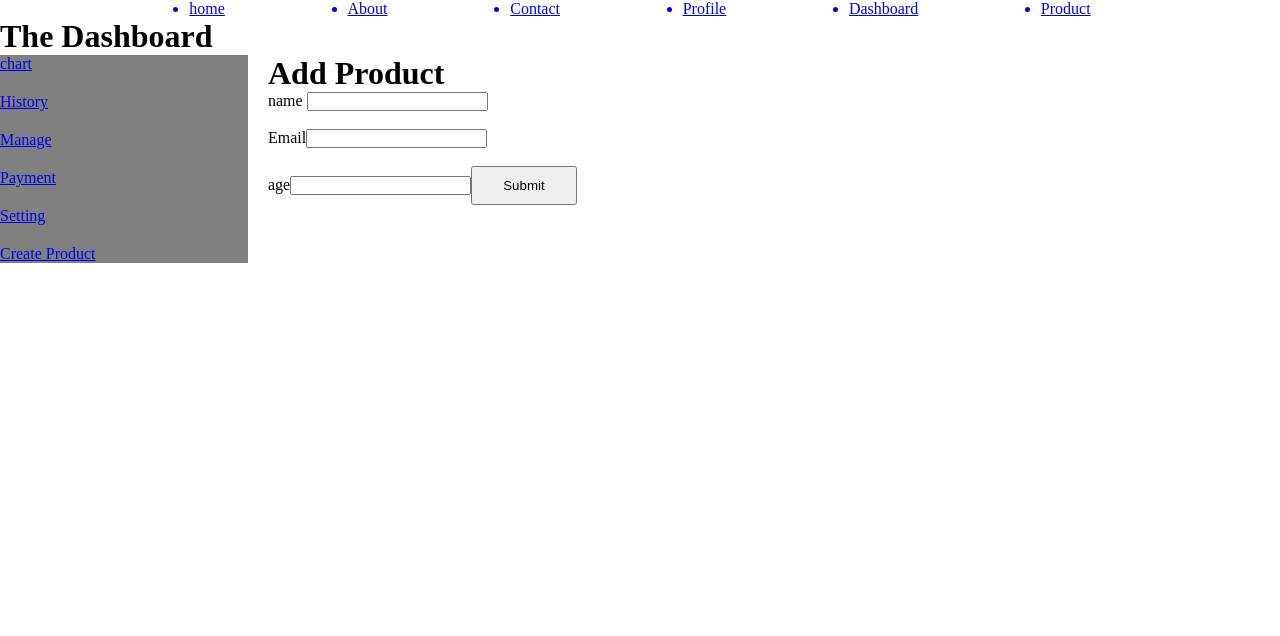
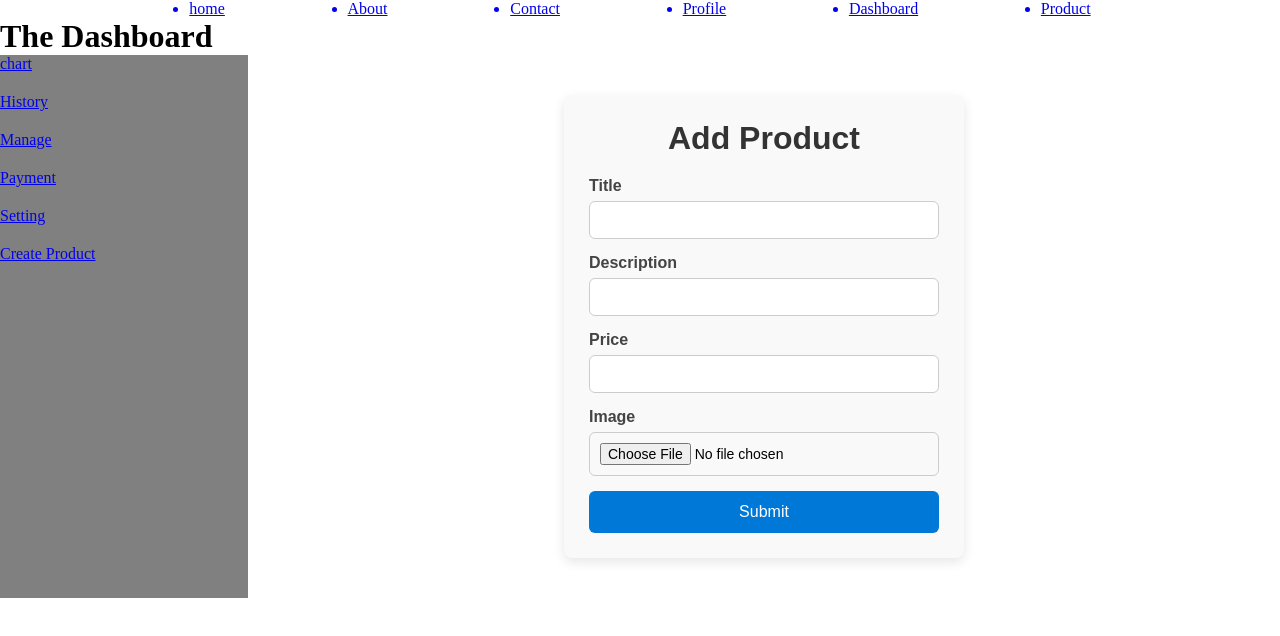
Before and after one commit to Favourof/april-react, a React (Vite) app: page /dashboard/addproduct in a window 1280 px wide. Shown: the top 636 px of the page. Built offline with nearby package versions, Linux system fonts and the light colour scheme.

Commit message:
formdata with reacthookform and zod

```diff
--- a/package.json
+++ b/package.json
@@ -10,10 +10,12 @@
     "preview": "vite preview"
   },
   "dependencies": {
+    "@hookform/resolvers": "^5.4.0",
     "react": "^19.2.5",
     "react-dom": "^19.2.5",
     "react-hook-form": "^7.78.0",
-    "react-router-dom": "^7.15.1"
+    "react-router-dom": "^7.15.1",
+    "zod": "^4.4.3"
   },
   "devDependencies": {
     "@eslint/js": "^10.0.1",
--- a/src/DashboardPages/AddProduct.jsx
+++ b/src/DashboardPages/AddProduct.jsx
@@ -1,36 +1,101 @@
 import { useForm } from "react-hook-form"
+import "./Form.css";
+import z from "zod";
+import { zodResolver } from "@hookform/resolvers/zod";
+import { useState } from "react";
 
 
 export const AddProduct = () => {
-    const { handleSubmit, register, formState: { errors } } = useForm()
+    const [files, setFiles] = useState(null);
+    const [preview, setPreview] = useState(null);
+
+
+
+    const schema = z.object({
+        title: z.string().min(5, { message: "Title must be at least 5 characters long" })
+            .max(50, { message: "Title must not exceed 100 characters" }),
+
+        description: z.string().min(5, { message: "Description must be at least 5 characters long" })
+            .max(500, { message: "Description must not exceed 500 characters" }),
+        price: z.coerce
+            .number({ invalid_type_error: "Price must be a number" })
+            .positive({ message: "Price must be greater than 0" }),
+
+
+
+    })
+    const { handleSubmit, register, formState: { errors } } = useForm({ resolver: zodResolver(schema) })
     console.log(errors);
 
+    const handleImageChange = (e) => {
+        const file = e.target.files?.[0]
+        setFiles(file)
+        console.log(file);
+        if (file) {
+            setPreview(URL.createObjectURL(file))
+        }
 
-    const onSubmit = (data) => {
+    }
+
+
+
+
+
+
+    const onSubmit = async (data) => {
         console.log(data);
+        const token = "eyJhbGciOiJIUzI1NiIsInR5cCI6IkpXVCJ9.eyJ1c2VySUQiOiI2YTBhZDNjNDdiZGE3MTdiMWVmM2RhMTYiLCJyb2xlIjoiYWRtaW4iLCJpYXQiOjE3ODE3NzI3MTAsImV4cCI6MTc4MjM3NzUxMH0.LAhTqOUU3M3nnYmiBAU7rDCP4nw-_uTO6cYcy4mbzgA"
+        const formdata = new FormData()
+
+        formdata.append("title", data.title)
+        formdata.append("description", data.description)
+        formdata.append("price", data.price)
+        formdata.append("image", files)
+
+        try {
+            const product = await fetch("http://localhost:4000/api/v1/product", {
+                method: "POST",
+                headers: {
+                    "Authorization": `Bearer ${token}`
+                },
+                body: formdata
+            })
+
+            if (product) {
+                const res = await product.json()
+                console.log(res);
+
+            }
+        } catch (error) {
+            console.log(error);
+
+        }
+
+
 
     }
     return (
-        <div>
-            <h1>Add Product</h1>
+        <div className="form-container">
+            <h1 className="form-title">Add Product</h1>
             <form onSubmit={handleSubmit(onSubmit)}>
-                {/* register your input into the hook by invoking the "register" function */}
-                <label>name  </label>
 
-                <input type="text" {...register("name", { required: "name is required", minLength: { value: 3, message: "name must not be less than 3 character" } })} />
-                {errors.name && <p style={{ color: "red", fontSize: "10px" }}>{errors.name.message}</p>}
-                <br /><br />
+                <label className="form-label">Title</label>
+                <input type="text" {...register("title")} className="form-input" />
+                {errors.title && <p className="form-error">{errors.title.message}</p>}
 
-                {/* include validation with required or other standard HTML validation rules */}
-                <label>Email</label>
-                <input type="email" {...register("email")} /> <br /><br />
+                <label className="form-label">Description</label>
+                <input type="text" {...register("description")} className="form-input" />
+                {errors.description && <p className="form-error">{errors.description.message}</p>}
 
-                <label> age</label>
-                <input type="number" {...register("age")} />
-                {/* errors will return when field validation fails  */}
-                {/* {errors.exampleRequired && <span>This field is required</span>} */}
+                <label className="form-label">Price</label>
+                <input type="number" {...register("price")} className="form-input" />
+                {errors.price && <p className="form-error">{errors.price.message}</p>}
 
-                <button>Submit</button>
+                <label className="form-label">Image</label>
+                <input type="file" name="image" onChange={handleImageChange} className="form-input" />
+                {preview && <img src={preview} alt="" width={"100px"} height={"100px"} />}
+
+                <button type="submit" className="form-button">Submit</button>
             </form>
         </div>
     )
--- /dev/null
+++ b/src/DashboardPages/Form.css
@@ -0,0 +1,59 @@
+.form-container {
+  max-width: 400px;
+  margin: 40px auto;
+  padding: 25px;
+  background: #f9f9f9;
+  border-radius: 8px;
+  box-shadow: 0 4px 12px rgba(0, 0, 0, 0.1);
+  font-family: Arial, sans-serif;
+}
+
+.form-title {
+  text-align: center;
+  color: #333;
+  margin-bottom: 20px;
+}
+
+.form-label {
+  display: block;
+  font-weight: bold;
+  margin-bottom: 6px;
+  color: #444;
+}
+
+.form-input {
+  width: 100%;
+  padding: 10px;
+  margin-bottom: 15px;
+  border: 1px solid #ccc;
+  border-radius: 6px;
+  font-size: 14px;
+  transition: border-color 0.3s ease;
+}
+
+.form-input:focus {
+  border-color: #0078d7;
+  outline: none;
+}
+
+.form-error {
+  margin: -10px 0 10px;
+  color: red;
+  font-size: 12px;
+}
+
+.form-button {
+  width: 100%;
+  padding: 12px;
+  background: #0078d7;
+  color: white;
+  border: none;
+  border-radius: 6px;
+  font-size: 16px;
+  cursor: pointer;
+  transition: background 0.3s ease;
+}
+
+.form-button:hover {
+  background: #005fa3;
+}
```
Also changed, not shown: 1 other file (tests, documents, lock files or other folders).
